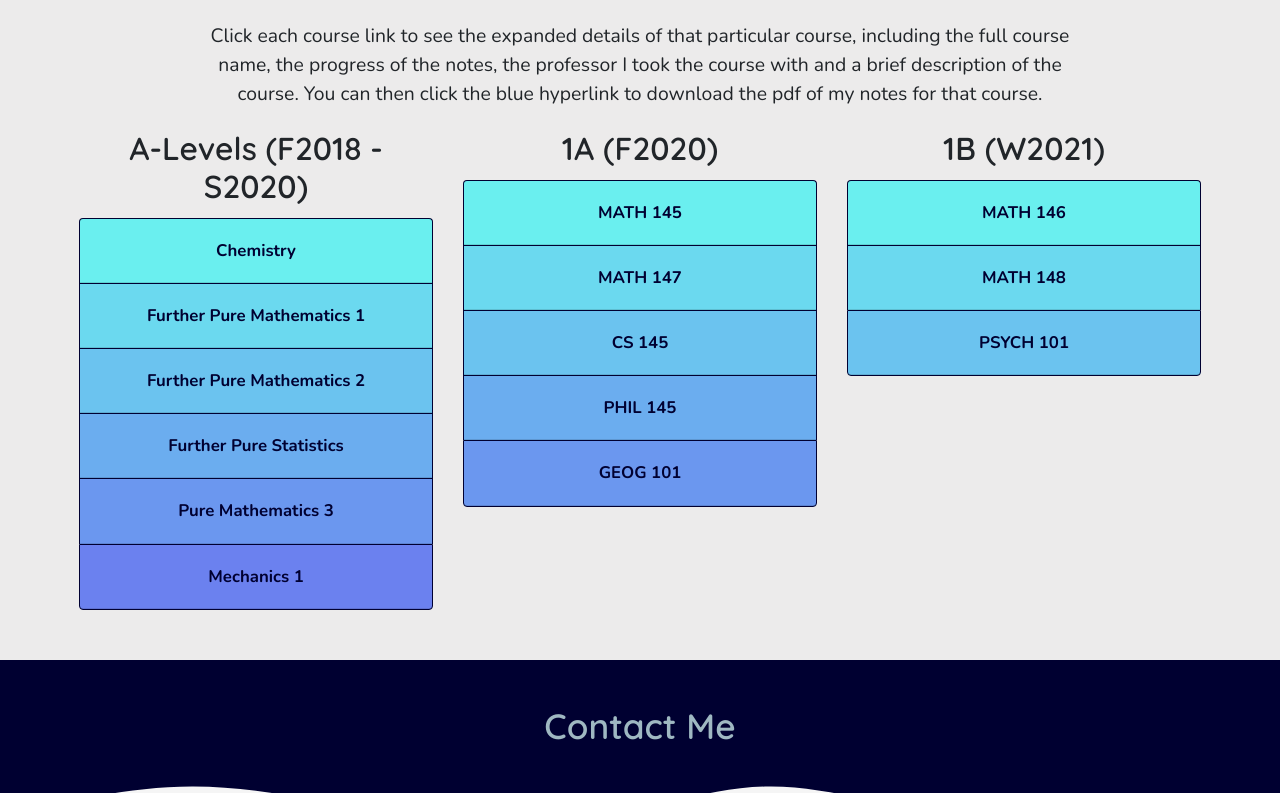
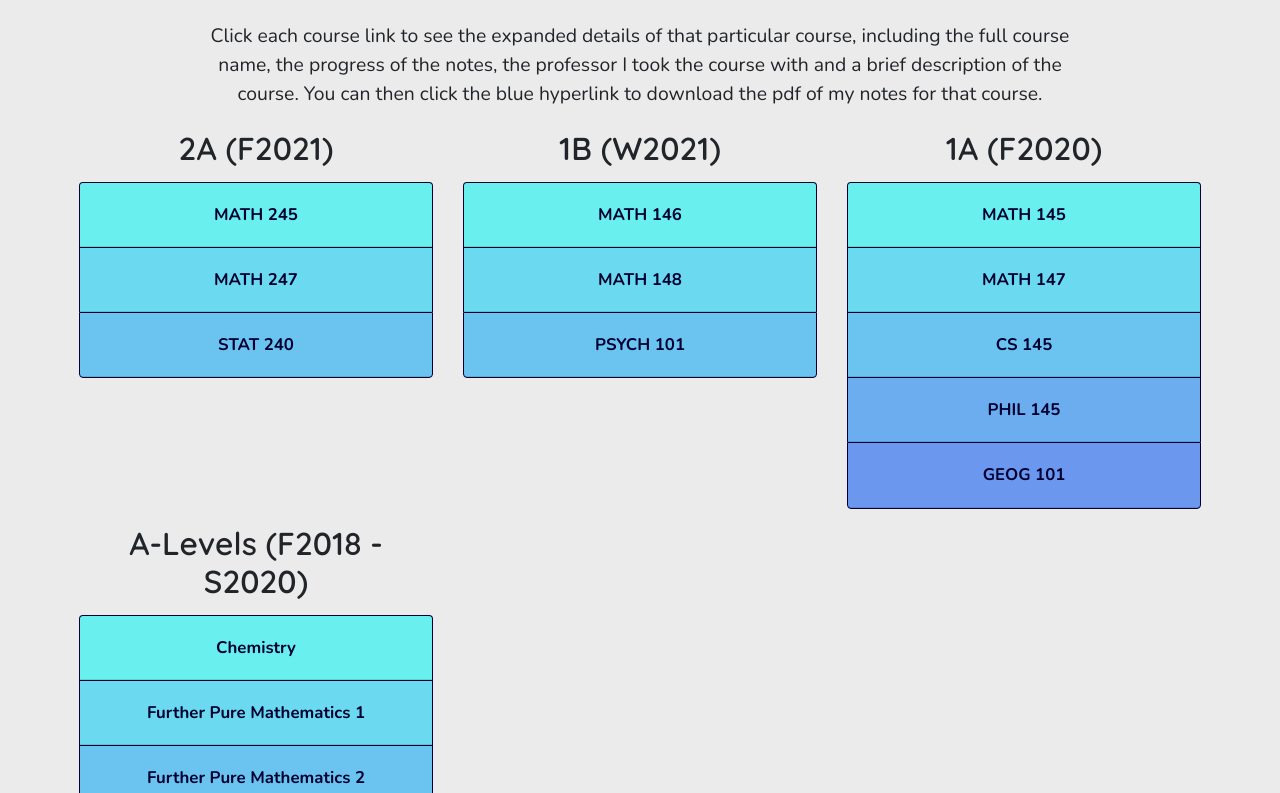
Before and after one commit to mcpenguin/the-arctic-blog, a React (Create React App) app: page / in a window 1280 px wide. Shown: the part 7707-8500 px from the top of the page. Built offline with nearby package versions, Linux system fonts and the light colour scheme.

Commit message:
updated notes, added 2A courses

```diff
--- a/src/components/Notes/Notes.scss
+++ b/src/components/Notes/Notes.scss
@@ -23,6 +23,10 @@
                 }
             }
         }
+    }
+
+    .notes-accordion {
+        margin: 10px 0;
     }
 
     .row {
--- a/src/components/Notes/courses.json
+++ b/src/components/Notes/courses.json
@@ -1,4 +1,107 @@
 {
+    "2A": {
+        "title": "2A (F2021)",
+        "courses": {
+            "MATH245": {
+                "shortTitle": "MATH 245",
+                "longTitle": "Linear Algebra 2 (Advanced Level)",
+                "description": "MATH 245 is an advanced level version of MATH 235.\n\nMATH 235: Orthogonal and unitary matrices and transformations. Orthogonal projections, Gram-Schmidt procedure, best approximations, least-squares. Inner products, angles and orthogonality, orthogonal diagonalization, singular value decomposition, applications.",
+                "takenWhen": "Taken in 2A (Fall 2021) (Online)",
+                "professors": "Professor: Stephen New",
+                "notesStatus": "Not Started"
+            },
+            "MATH247": {
+                "shortTitle": "MATH 247",
+                "longTitle": "Calculus 3 (Advanced Level)",
+                "description": "MATH 247 is an advanced level version of MATH 237.\n\nMATH 237: Calculus of functions of several variables. Limits, continuity, differentiability, the chain rule. The gradient vector and the directional derivative. Taylor's formula. Optimization problems. Mappings and the Jacobian. Multiple integrals in various co-ordinate systems.",
+                "takenWhen": "Taken in 2A (Fall 2021) (Online)",
+                "professors": "Professor: Blake Madill",
+                "notesStatus": "Not Started"
+            },
+            "STAT240": {
+                "shortTitle": "STAT 240",
+                "longTitle": "Probability (Advanced Level)",
+                "description": "STAT 240 is an advanced level version of STAT 230.\n\nSTAT 230: This course provides an introduction to probability models including sample spaces, mutually exclusive and independent events, conditional probability and Bayes' Theorem. The named distributions (Discrete Uniform, Hypergeometric, Binomial, Negative Binomial, Geometric, Poisson, Continuous Uniform, Exponential, Normal (Gaussian), and Multinomial) are used to model real phenomena. Discrete and continuous univariate random variables and their distributions are discussed. Joint probability functions, marginal probability functions, and conditional probability functions of two or more discrete random variables and functions of random variables are also discussed. Students learn how to calculate and interpret means, variances and covariances particularly for the named distributions. The Central Limit Theorem is used to approximate probabilities.",
+                "takenWhen": "Taken in 2A (Fall 2021) (Online)",
+                "professors": "Professor: Qin Ying-Li",
+                "notesStatus": "Not Started"
+            }
+        }
+    },
+    "1B": {
+        "title": "1B (W2021)",
+        "courses": {
+            "MATH146": {
+                "shortTitle": "MATH 146",
+                "longTitle": "Linear Algebra 1 (Advanced Level)",
+                "description": "MATH 146 is an advanced level version of MATH 136.\n\nMATH 136: Systems of linear equations, matrix algebra, elementary matrices, computational issues. Real n-space, vector spaces and subspaces, basis and dimension, rank of a matrix, linear transformations, and matrix representations. Determinants, eigenvalues and diagonalization, applications.",
+                "takenWhen": "Taken in 1B (Winter 2021) (Online)",
+                "professors": "Professors: Ross Willard and Giang Tran",
+                "notesStatus": "Notes Complete"
+            },
+            "MATH148": {
+                "shortTitle": "MATH 148",
+                "longTitle": "Calculus 2 (Advanced Level)",
+                "description": "MATH 148 is an advanced level version of MATH 138.\n\nMATH 138: Introduction to the Riemann integral and approximations. Antiderivatives and the Fundamental theorem of calculus. Change of variables, Methods of integration. Applications of the integral. Improper integrals. Linear and separable differential equations and applications. Tests for convergence for series. Binomial series, Functions defined as power series and Taylor series. Vector (parametric) curves in R2. Suitable topics are illustrated using computer software.",
+                "takenWhen": "Taken in 1B (Winter 2021) (Online)",
+                "professors": "Professor: Stephen New",
+                "notesStatus": "Notes Complete"
+            },
+            "PSYCH101": {
+                "shortTitle": "PSYCH 101",
+                "longTitle": "Introductory Psychology",
+                "description": "A general survey course designed to provide the student with an understanding of the basic concepts and techniques of modern psychology as a behavioural science.",
+                "takenWhen":"Taken in 1B (Winter 2021) (Online)",
+                "professors": "Professor: Paul Wehr",
+                "notesStatus": "Notes Complete"
+            }
+        }
+    },
+    "1A": {
+        "title": "1A (F2020)",
+        "courses": {
+            "MATH145": {
+                "shortTitle": "MATH 145",
+                "longTitle": "Algebra (Advanced Level)",
+                "description": "MATH 145 is an advanced-level version of MATH 135.\n\nMATH 135: An introduction to the language of mathematics and proof techniques through a study of the basic algebraic systems of mathematics: the integers, the integers modulo n, the rational numbers, the real numbers, the complex numbers and polynomials.",
+                "takenWhen": "Taken in 1A (Fall 2020) (Online)",
+                "professors": "Professor: Nickolas Rollick",
+                "notesStatus": "Notes Complete"
+            },
+            "MATH147": {
+                "shortTitle": "MATH 147",
+                "longTitle": "Calculus 1 (Advanced Level)",
+                "description": "MATH 147 is an advanced-level version of MATH 137.\n\nMATH 137: Absolute values and inequalities. Sequences and their limits. Introduction to series. Limits of functions and continuity. The Intermediate Value theorem and approximate solutions to equations. Derivatives, linear approximation, and Newton's method. The Mean Value theorem and error bounds. Applications of the Mean Value theorem, Taylor polynomials, and Taylor's theorem, Big-O notation. Suitable topics are illustrated using computer software.",
+                "takenWhen": "Taken in 1A (Fall 2020) (Online)",
+                "professors": "Professor: Brian Forrest",
+                "notesStatus": "Notes Complete"
+            },
+            "CS145": {
+                "shortTitle": "CS 145",
+                "longTitle": "Designing Functional Programs (Advanced Level)",
+                "description": "CS 145 is an advanced-level version of CS 135.\n\nCS 135: An introduction to the fundamentals of computer science through the application of elementary programming patterns in the functional style of programming. Syntax and semantics of a functional programming language. Tracing via substitution. Design, testing, and documentation. Linear and nonlinear data structures. Recursive data definitions. Abstraction and encapsulation. Generative and structural recursion. Historical context.",
+                "takenWhen": "Taken in 1A (Fall 2020) (Online)",
+                "professors": "Professor: Gordon Cormack",
+                "notesStatus": "Notes Complete"
+            },
+            "PHIL145": {
+                "shortTitle": "PHIL 145",
+                "longTitle": "Critical Thinking",
+                "description": "An analysis of basic types of reasoning, structure of arguments, critical assessment of information, common fallacies, problems of clarity and meaning.",
+                "takenWhen": "Taken in 1A (Fall 2020) (Online)",
+                "professors": "Professor: Greg Andres",
+                "notesStatus": "Notes Complete"
+            },
+            "GEOG101": {
+                "shortTitle": "GEOG 101",
+                "longTitle": "Human Geographies: People, Space and Change",
+                "description": "An introduction to human geography through key subfields of the discipline, examining population change, the rise of cities, our relationship to nature, social inequalities, economic forms, cultural difference and environmental change at the local and global scale.",
+                "takenWhen":"Taken in 1A (Fall 2020) (Online)",
+                "professors": "Professor: Brent Doberstein",
+                "notesStatus":"Notes Complete"
+            }
+        }
+    },
     "AL": {
         "title": "A-Levels (F2018 - S2020)",
         "courses": {
@@ -51,79 +154,5 @@
                 "notesStatus": "Notes Complete"
             }
         }
-    },
-    "1A": {
-        "title": "1A (F2020)",
-        "courses": {
-            "MATH145": {
-                "shortTitle": "MATH 145",
-                "longTitle": "Algebra (Advanced Level)",
-                "description": "MATH 145 is an advanced-level version of MATH 135.\n\nMATH 135: An introduction to the language of mathematics and proof techniques through a study of the basic algebraic systems of mathematics: the integers, the integers modulo n, the rational numbers, the real numbers, the complex numbers and polynomials.",
-                "takenWhen": "Taken in 1A (Fall 2020) (Online)",
-                "professors": "Professor: Nickolas Rollick",
-                "notesStatus": "Notes Complete"
-            },
-            "MATH147": {
-                "shortTitle": "MATH 147",
-                "longTitle": "Calculus 1 (Advanced Level)",
-                "description": "MATH 147 is an advanced-level version of MATH 137.\n\nMATH 137: Absolute values and inequalities. Sequences and their limits. Introduction to series. Limits of functions and continuity. The Intermediate Value theorem and approximate solutions to equations. Derivatives, linear approximation, and Newton's method. The Mean Value theorem and error bounds. Applications of the Mean Value theorem, Taylor polynomials, and Taylor's theorem, Big-O notation. Suitable topics are illustrated using computer software.",
-                "takenWhen": "Taken in 1A (Fall 2020) (Online)",
-                "professors": "Professor: Brian Forrest",
-                "notesStatus": "Notes Complete"
-            },
-            "CS145": {
-                "shortTitle": "CS 145",
-                "longTitle": "Designing Functional Programs (Advanced Level)",
-                "description": "CS 145 is an advanced-level version of CS 135.\n\nCS 135: An introduction to the fundamentals of computer science through the application of elementary programming patterns in the functional style of programming. Syntax and semantics of a functional programming language. Tracing via substitution. Design, testing, and documentation. Linear and nonlinear data structures. Recursive data definitions. Abstraction and encapsulation. Generative and structural recursion. Historical context.",
-                "takenWhen": "Taken in 1A (Fall 2020) (Online)",
-                "professors": "Professor: Gordon Cormack",
-                "notesStatus": "Notes Complete"
-            },
-            "PHIL145": {
-                "shortTitle": "PHIL 145",
-                "longTitle": "Critical Thinking",
-                "description": "An analysis of basic types of reasoning, structure of arguments, critical assessment of information, common fallacies, problems of clarity and meaning.",
-                "takenWhen": "Taken in 1A (Fall 2020) (Online)",
-                "professors": "Professor: Greg Andres",
-                "notesStatus": "Notes Complete"
-            },
-            "GEOG101": {
-                "shortTitle": "GEOG 101",
-                "longTitle": "Human Geographies: People, Space and Change",
-                "description": "An introduction to human geography through key subfields of the discipline, examining population change, the rise of cities, our relationship to nature, social inequalities, economic forms, cultural difference and environmental change at the local and global scale.",
-                "takenWhen":"Taken in 1A (Fall 2020) (Online)",
-                "professors": "Professor: Brent Doberstein",
-                "notesStatus":"Notes Complete"
-            }
-        }
-    },
-    "1B": {
-        "title": "1B (W2021)",
-        "courses": {
-            "MATH146": {
-                "shortTitle": "MATH 146",
-                "longTitle": "Linear Algebra 1 (Advanced Level)",
-                "description": "MATH 146 is an advanced level version of MATH 136.\n\nMATH 136: Systems of linear equations, matrix algebra, elementary matrices, computational issues. Real n-space, vector spaces and subspaces, basis and dimension, rank of a matrix, linear transformations, and matrix representations. Determinants, eigenvalues and diagonalization, applications.",
-                "takenWhen": "Taken in 1B (Winter 2021) (Online)",
-                "professors": "Professors: Ross Willard and Giang Tran",
-                "notesStatus": "Notes Complete"
-            },
-            "MATH148": {
-                "shortTitle": "MATH 148",
-                "longTitle": "Calculus 2 (Advanced Level)",
-                "description": "MATH 148 is an advanced level version of MATH 138.\n\nMATH 138: Introduction to the Riemann integral and approximations. Antiderivatives and the Fundamental theorem of calculus. Change of variables, Methods of integration. Applications of the integral. Improper integrals. Linear and separable differential equations and applications. Tests for convergence for series. Binomial series, Functions defined as power series and Taylor series. Vector (parametric) curves in R2. Suitable topics are illustrated using computer software.",
-                "takenWhen": "Taken in 1B (Winter 2021) (Online)",
-                "professors": "Professor: Stephen New",
-                "notesStatus": "Notes Complete"
-            },
-            "PSYCH101": {
-                "shortTitle": "PSYCH 101",
-                "longTitle": "Introductory Psychology",
-                "description": "A general survey course designed to provide the student with an understanding of the basic concepts and techniques of modern psychology as a behavioural science.",
-                "takenWhen":"Taken in 1B (Winter 2021) (Online)",
-                "professors": "Professor: Paul Wehr",
-                "notesStatus": "Notes Complete"
-            }
-        }
     }
 }
```
